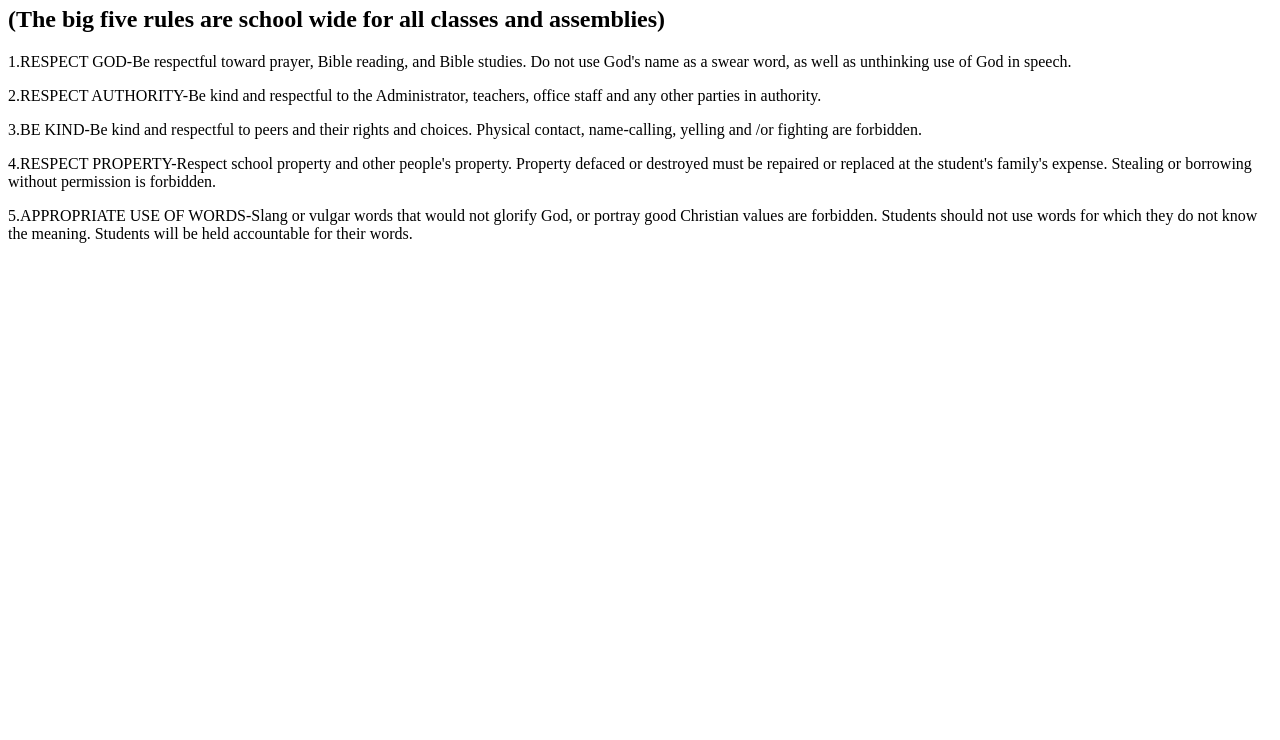
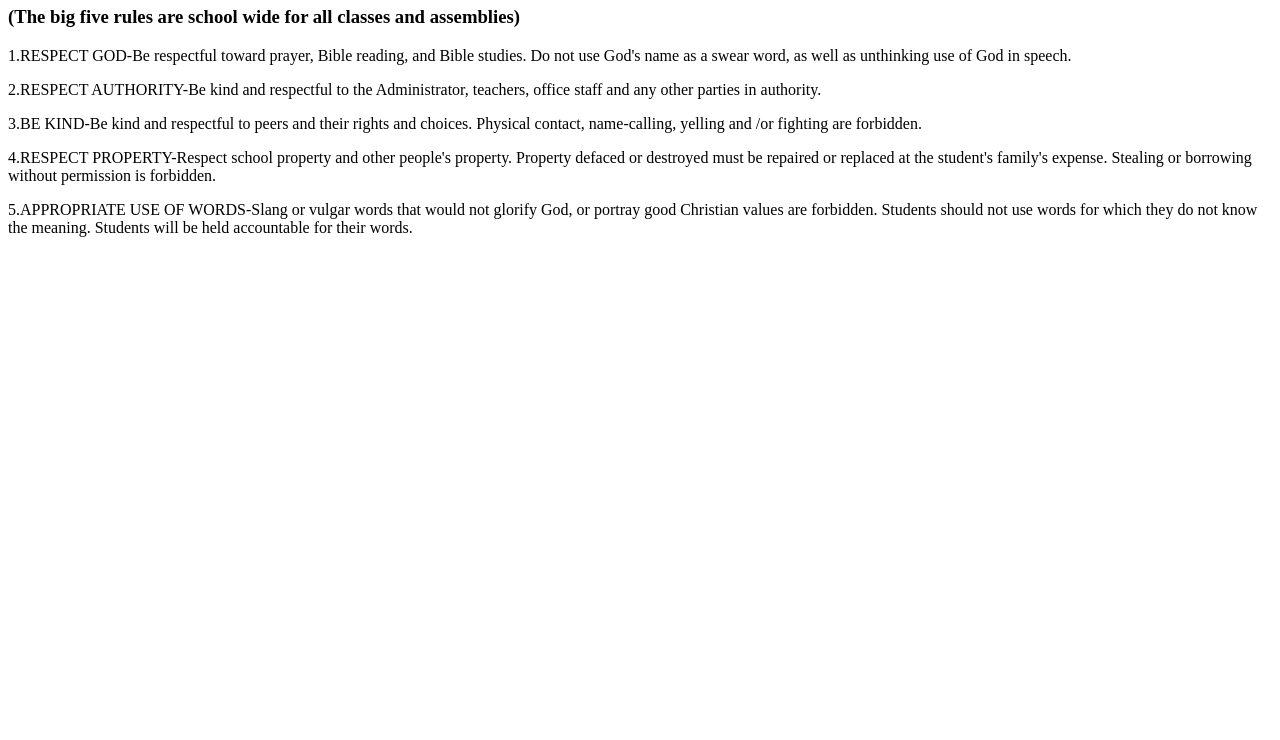
Before and after one commit to Thefriskychip/NVCS-Website, a plain HTML site: page Big 5.html in a window 1280 px wide. Shown: the part 60-800 px from the top of the page. Drawn offline with Linux system fonts and the light colour scheme.

Commit message:
Changed header size on big 5
changed from 2 to 3

```diff
--- a/Big 5.html
+++ b/Big 5.html
@@ -7,7 +7,7 @@
 <body>
 	<h1>The Big Five Rules</h1>
 
-	<h2>(The big five rules are school wide for all classes and assemblies)</h2>
+	<h3>(The big five rules are school wide for all classes and assemblies)</h3>
 
 	<p>1.RESPECT GOD-Be respectful toward prayer, Bible reading, and Bible studies. Do not use God's name as a swear word, as well as unthinking use of God in speech.</p>
 
```
Also changed, not shown: 1 other file.
